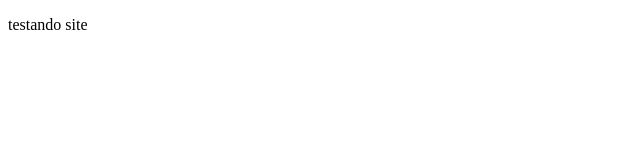
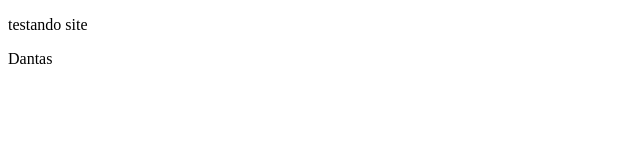
Before and after one commit to desativado333/hospedagemBots, a plain HTML site: page index.html in a window 1280 px wide. Shown: the full height of the page, 0-640 px from the left. Drawn offline with Linux system fonts and the light colour scheme.

Commit message:
Add files via upload

```diff
--- a/index.html
+++ b/index.html
@@ -7,5 +7,6 @@
 </head>
 <body>
     <p>testando site</p>
+    <p>Dantas</p>
 </body>
 </html>
```
